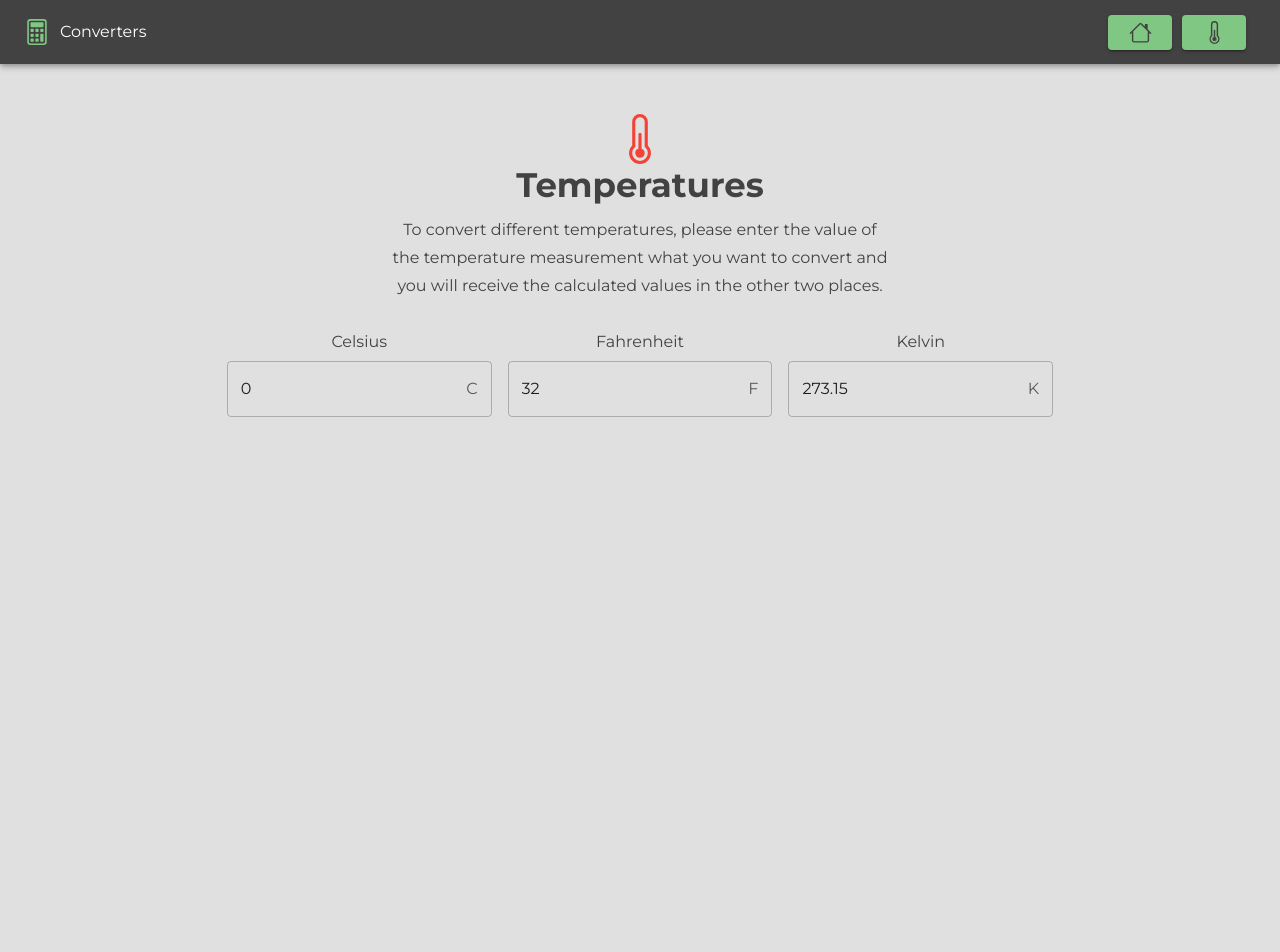
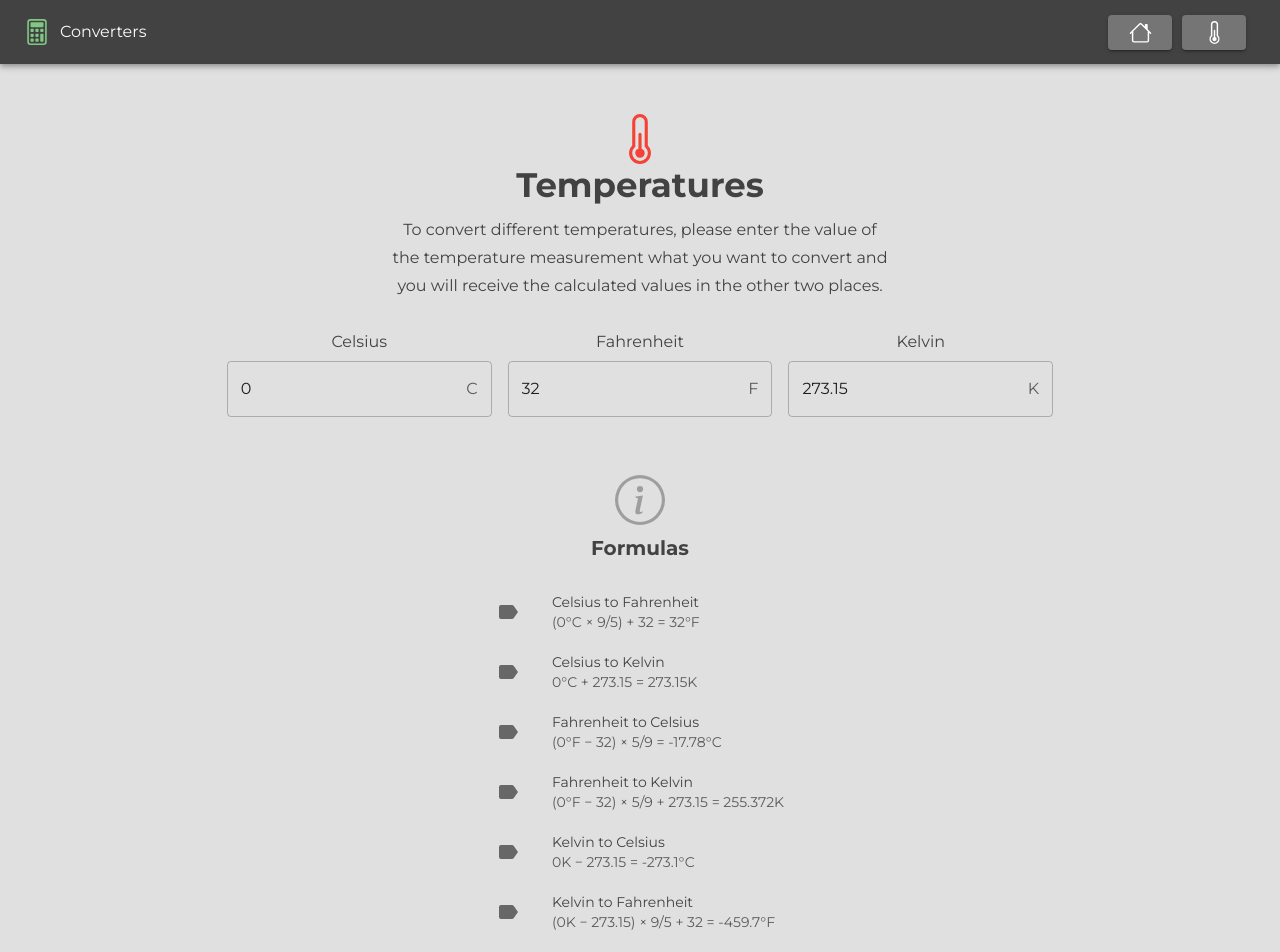
Before and after one commit to tothlevente/converters, a React (Vite) app: page /temperatures in a window 1280 px wide. Shown: the top 952 px of the page. Before the commit the page ends 800 px from the top, so only its background shows below. Built offline with nearby package versions, Linux system fonts and the light colour scheme.

Commit message:
Developments

```diff
--- a/src/components/Header.tsx
+++ b/src/components/Header.tsx
@@ -1,5 +1,5 @@
 import { AppBar, Box, Button, Toolbar, Tooltip, Typography } from "@mui/material";
-import { useNavigate } from "react-router-dom";
+import { Link, useNavigate } from "react-router-dom";
 import { green, grey } from "@mui/material/colors";
 
 import Logo, { HomeLogo, TemperaturesLogo } from "./Logo";
@@ -14,15 +14,18 @@ export default function Header() {
     <Box sx={{ flexGrow: 1 }}>
       <AppBar position="static">
         <Toolbar style={{ display: "flex", justifyContent: "space-between" }}>
-          <div style={{ display: "flex", textAlign: "center", alignItems: "center" }}>
-            <Logo width={26} height={26} color={green[300]} />
-            <Typography sx={{ paddingLeft: "10px" }}>Converters</Typography>
-          </div>
+          <Link to={"/"} style={{ textDecoration: "none", color: grey[50] }}>
+            <div style={{ display: "flex", textAlign: "center", alignItems: "center" }}>
+              <Logo width={26} height={26} color={green[300]} />
+              <Typography sx={{ paddingLeft: "10px" }}>Converters</Typography>
+            </div>
+          </Link>
           <div>
             <Tooltip title="Home">
               <Button
+                color="secondary"
                 variant="contained"
-                sx={{ marginRight: "10px", backgroundColor: green[300], color: grey[800] }}
+                sx={{ marginRight: "10px" }}
                 onClick={() => navigate("/")}
               >
                 <HomeLogo width={width} height={height} />
@@ -30,8 +33,9 @@ export default function Header() {
             </Tooltip>
             <Tooltip title="Temperatures">
               <Button
+                color="secondary"
                 variant="contained"
-                sx={{ marginRight: "10px", backgroundColor: green[300], color: grey[800] }}
+                sx={{ marginRight: "10px" }}
                 onClick={() => navigate("/temperatures")}
               >
                 <TemperaturesLogo width={width} height={height} />
--- /dev/null
+++ b/src/components/Home.tsx
@@ -0,0 +1,41 @@
+import { Box, Button, Typography } from "@mui/material";
+import { useNavigate } from "react-router-dom";
+import { grey } from "@mui/material/colors";
+
+import Logo, { TemperaturesLogo } from "./Logo";
+
+export default function Home() {
+  const navigate = useNavigate();
+
+  return (
+    <Box
+      sx={{
+        color: grey[800],
+        display: "flex",
+        flexDirection: "column",
+        alignItems: "center",
+        textAlign: "center",
+        margin: "50px",
+      }}
+    >
+      <Logo width={80} height={80} color={grey[800]} />
+      <Typography variant="h3" sx={{ marginBottom: "10px", fontWeight: "bold" }}>
+        Converters
+      </Typography>
+      <Typography variant="subtitle1" sx={{ marginBottom: "15px", maxWidth: "500px" }}>
+        With the help of this website, you can easily convert different units of measurement. In
+        the future, the range of convertible measurement units will expand.
+      </Typography>
+      <Typography variant="subtitle1" sx={{ marginBottom: "15px", maxWidth: "500px" }}>
+        Choose a category to get started:
+      </Typography>
+      <Button
+        variant="contained"
+        onClick={() => navigate("/temperatures")}
+        startIcon={<TemperaturesLogo width={25} height={25} />}
+      >
+        Temperatures
+      </Button>
+    </Box>
+  );
+}
--- a/src/components/Logo.tsx
+++ b/src/components/Logo.tsx
@@ -71,4 +71,40 @@ function HomeLogo({ width, height, color }: LogoProps) {
   );
 }
 
-export { ErrorLogo, HomeLogo, TemperaturesLogo };
+function FormulaLogo({ width, height, color }: LogoProps) {
+  return (
+    <svg
+      xmlns="http://www.w3.org/2000/svg"
+      width={width}
+      height={height}
+      fill="currentColor"
+      className="bi bi-info-circle"
+      viewBox="0 0 16 16"
+      style={{ color: color }}
+    >
+      <path d="M8 15A7 7 0 1 1 8 1a7 7 0 0 1 0 14m0 1A8 8 0 1 0 8 0a8 8 0 0 0 0 16" />
+      <path d="m8.93 6.588-2.29.287-.082.38.45.083c.294.07.352.176.288.469l-.738 3.468c-.194.897.105 1.319.808 1.319.545 0 1.178-.252 1.465-.598l.088-.416c-.2.176-.492.246-.686.246-.275 0-.375-.193-.304-.533zM9 4.5a1 1 0 1 1-2 0 1 1 0 0 1 2 0" />
+    </svg>
+  );
+}
+
+function LengthsLogo({ width, height, color }: LogoProps) {
+  return (
+    <svg
+      xmlns="http://www.w3.org/2000/svg"
+      width={width}
+      height={height}
+      fill="currentColor"
+      className="bi bi-arrow-left-right"
+      viewBox="0 0 16 16"
+      style={{ color: color }}
+    >
+      <path
+        fill-rule="evenodd"
+        d="M1 11.5a.5.5 0 0 0 .5.5h11.793l-3.147 3.146a.5.5 0 0 0 .708.708l4-4a.5.5 0 0 0 0-.708l-4-4a.5.5 0 0 0-.708.708L13.293 11H1.5a.5.5 0 0 0-.5.5m14-7a.5.5 0 0 1-.5.5H2.707l3.147 3.146a.5.5 0 1 1-.708.708l-4-4a.5.5 0 0 1 0-.708l4-4a.5.5 0 1 1 .708.708L2.707 4H14.5a.5.5 0 0 1 .5.5"
+      />
+    </svg>
+  );
+}
+
+export { ErrorLogo, FormulaLogo, HomeLogo, TemperaturesLogo, LengthsLogo };
--- a/src/components/Temperatures/Temperatures.tsx
+++ b/src/components/Temperatures/Temperatures.tsx
@@ -1,3 +1,4 @@
+import TemperaturesFormulas from "./TemperaturesFormulas";
 import TemperaturesForm from "./TemperaturesForm";
 
 import { grey, red } from "@mui/material/colors";
@@ -26,6 +27,7 @@ export default function Temperatures() {
         places.
       </Typography>
       <TemperaturesForm />
+      <TemperaturesFormulas />
     </Box>
   );
 }
--- /dev/null
+++ b/src/components/Temperatures/TemperaturesFormulas.tsx
@@ -0,0 +1,58 @@
+import { Box, List, ListItem, ListItemIcon, ListItemText, Typography } from "@mui/material";
+import { grey } from "@mui/material/colors";
+import { FormulaLogo } from "../Logo";
+
+import LabelIcon from "@mui/icons-material/Label";
+
+interface FormulaProps {
+  name: string;
+  formula: string;
+}
+
+const formulas: Array<FormulaProps> = [
+  {
+    name: "Celsius to Fahrenheit",
+    formula: "(0°C × 9/5) + 32 = 32°F",
+  },
+  {
+    name: "Celsius to Kelvin",
+    formula: "0°C + 273.15 = 273.15K",
+  },
+  {
+    name: "Fahrenheit to Celsius",
+    formula: "(0°F − 32) × 5/9 = -17.78°C",
+  },
+  {
+    name: "Fahrenheit to Kelvin",
+    formula: "(0°F − 32) × 5/9 + 273.15 = 255.372K",
+  },
+  {
+    name: "Kelvin to Celsius",
+    formula: "0K − 273.15 = -273.1°C",
+  },
+  {
+    name: "Kelvin to Fahrenheit",
+    formula: "(0K − 273.15) × 9/5 + 32 = -459.7°F",
+  },
+];
+
+export default function TemperaturesFormulas() {
+  return (
+    <Box sx={{ marginTop: "50px" }}>
+      <FormulaLogo width={50} height={50} color={grey[500]} />
+      <Typography variant="h6" sx={{ marginBottom: "10px", fontWeight: "bold" }}>
+        Formulas
+      </Typography>
+      <List dense>
+        {formulas.map((item, index) => (
+          <ListItem key={index}>
+            <ListItemIcon>
+              <LabelIcon />
+            </ListItemIcon>
+            <ListItemText primary={item.name} secondary={item.formula} />
+          </ListItem>
+        ))}
+      </List>
+    </Box>
+  );
+}
--- a/src/main.tsx
+++ b/src/main.tsx
@@ -3,6 +3,7 @@ import * as ReactDOM from "react-dom/client";
 
 import Temperatures from "./components/Temperatures/Temperatures";
 import ErrorPage from "./components/ErrorPage";
+import Home from "./components/Home";
 import Root from "./Root";
 
 import { createBrowserRouter, RouterProvider } from "react-router-dom";
@@ -12,7 +13,7 @@ import "./index.css";
 const router = createBrowserRouter([
   {
     path: "/",
-    element: <Root element={<div></div>} />,
+    element: <Root element={<Home />} />,
     errorElement: <Root element={<ErrorPage />} />,
   },
   {
```
Also changed, not shown: 1 other file (tests, documents, lock files or other folders).
